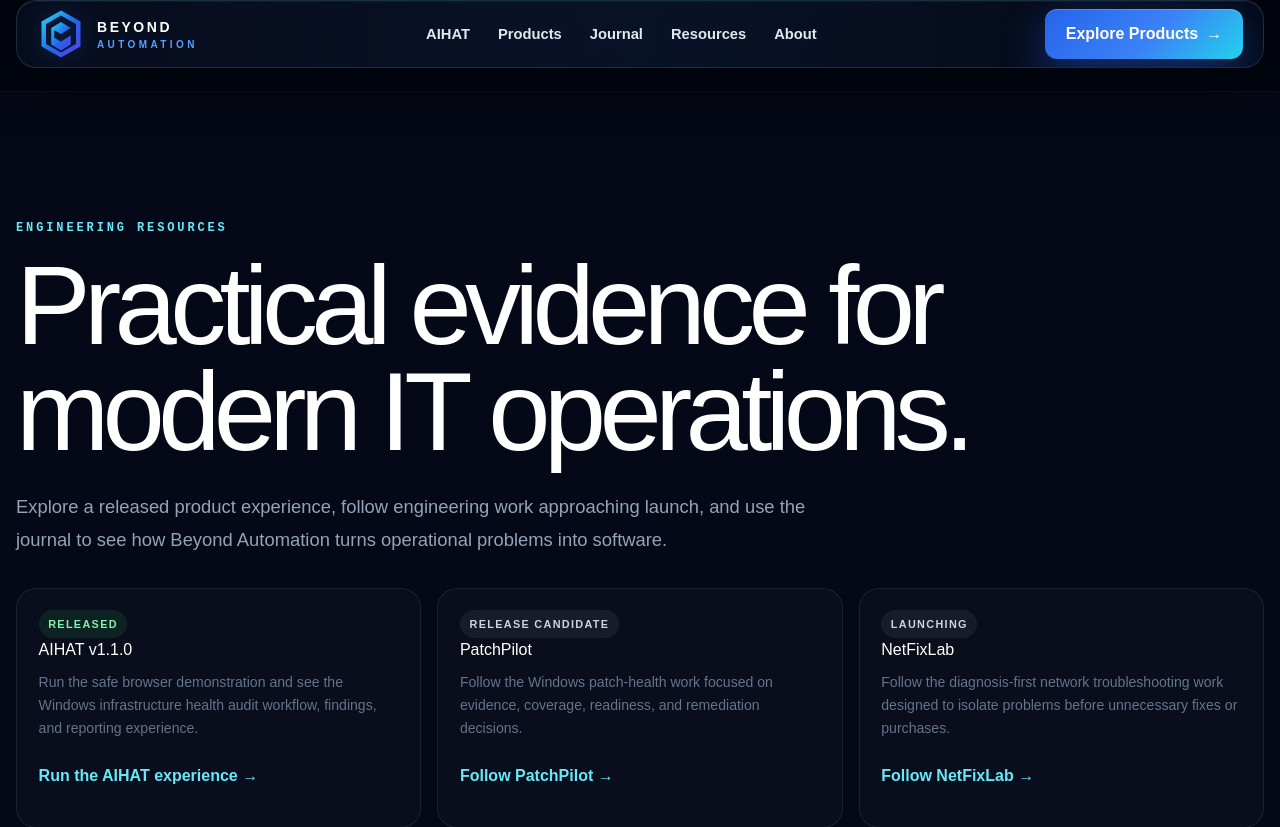
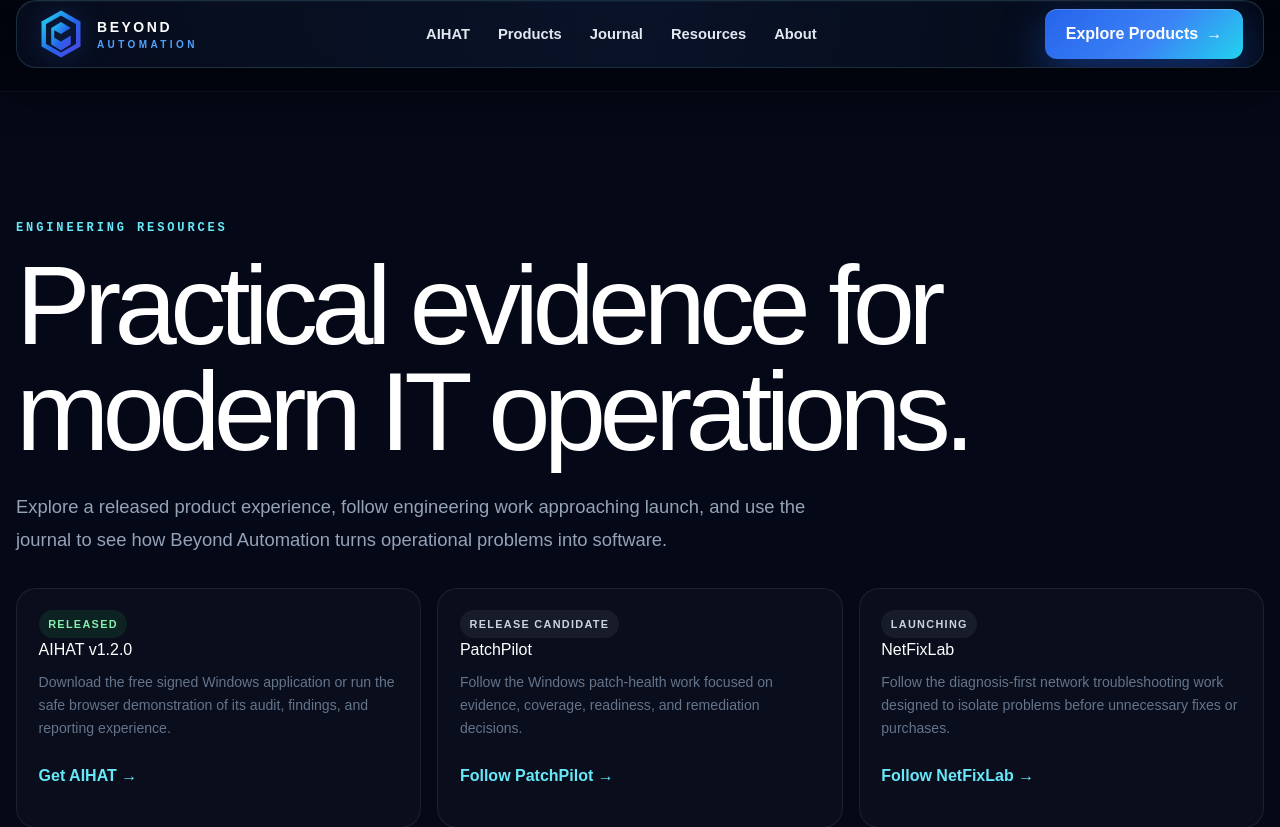
Before and after one commit to Beyond-Automation/beyondautomation-website, a Next.js app: page /resources in a window 1280 px wide. Shown: the top 827 px of the page. Built offline with nearby package versions, Linux system fonts and the light colour scheme.

Commit message:
release: present AIHAT v1.2.0 public launch

```diff
--- a/src/app/resources/page.tsx
+++ b/src/app/resources/page.tsx
@@ -22,9 +22,9 @@ export default function ResourcesPage() {
           <div className="ba-roadmap-grid">
             <a className="ba-roadmap-card" href="/aihat">
               <span className="ba-roadmap-status status-released">Released</span>
-              <h2>AIHAT v1.1.0</h2>
-              <p>Run the safe browser demonstration and see the Windows infrastructure health audit workflow, findings, and reporting experience.</p>
-              <strong>Run the AIHAT experience →</strong>
+              <h2>AIHAT v1.2.0</h2>
+              <p>Download the free signed Windows application or run the safe browser demonstration of its audit, findings, and reporting experience.</p>
+              <strong>Get AIHAT →</strong>
             </a>
             <a className="ba-roadmap-card" href="/journal">
               <span className="ba-roadmap-status status-release-candidate">Release Candidate</span>
```
